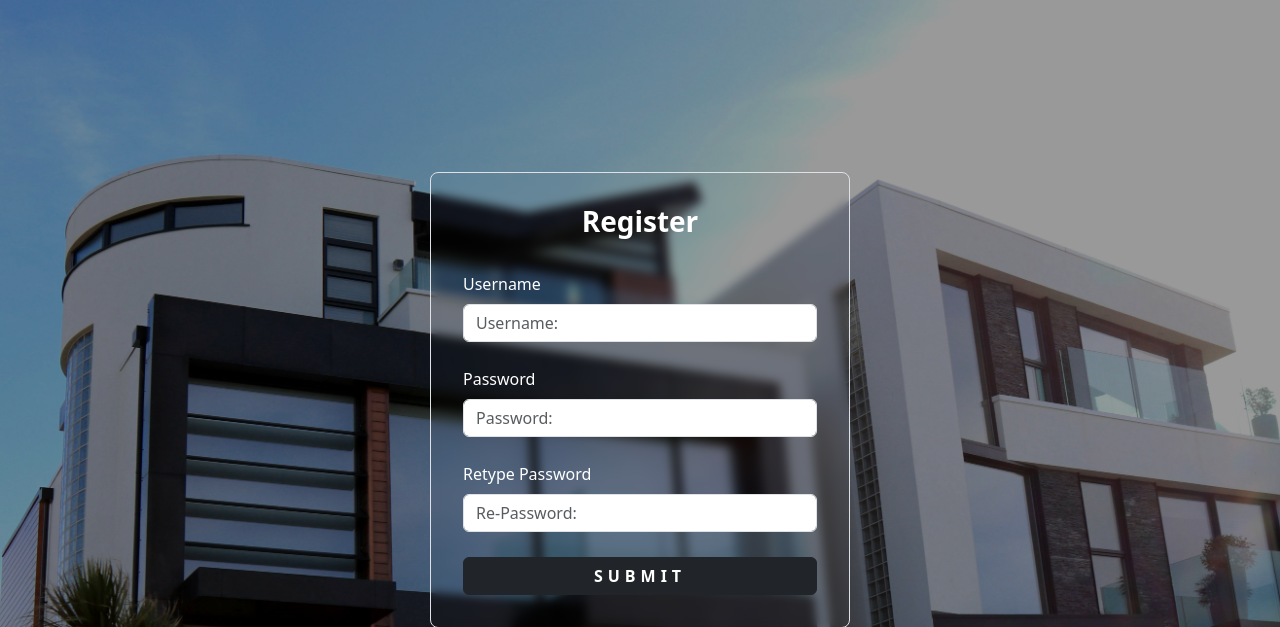
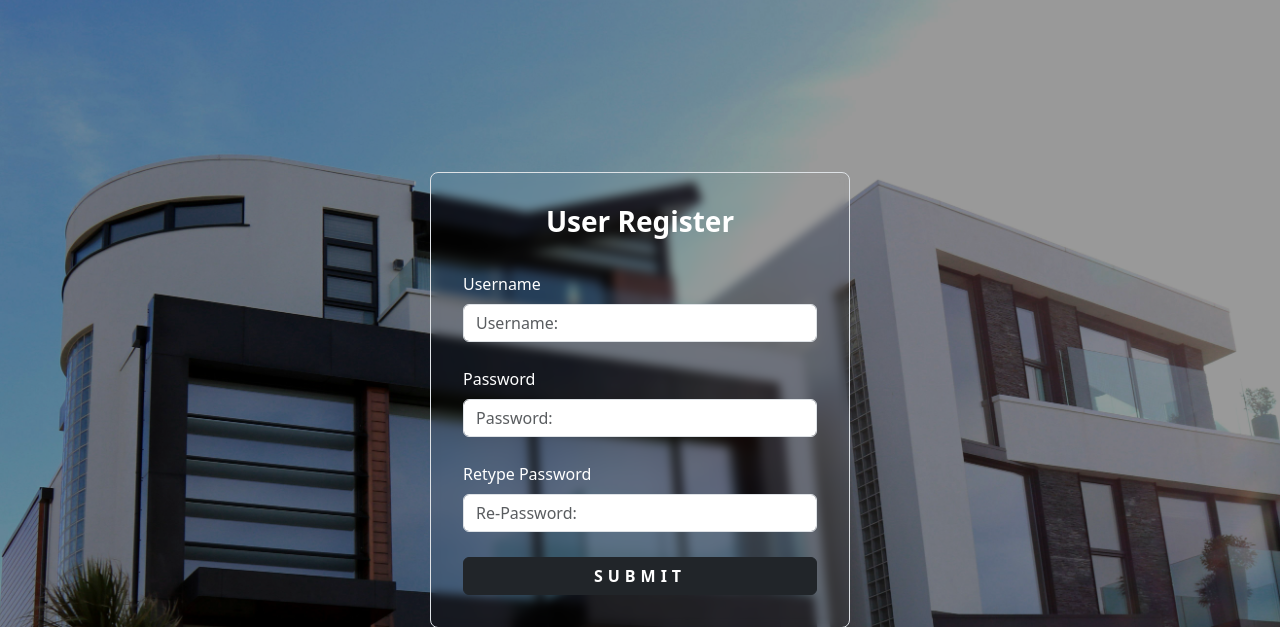
Before and after one commit to Ejxzdevs/Real-Estate-Management-System, a PHP site: page /app/view/registerRegular.php in a window 1280 px wide. Shown: the top 627 px of the page. Run offline with PHP 8.4, Linux system fonts and the light colour scheme; some libraries are stand-ins or nearby versions.

Commit message:
fix form style

```diff
--- a/app/view/registerRegular.php
+++ b/app/view/registerRegular.php
@@ -43,7 +43,7 @@ require_once '../http/helper/csrfHelper.php';
     <div class="h-100 d-flex justify-content-center align-items-center">
             <form action="../http/controller/regularRegisterController.php" method="post" class="border border-radius custom-form rounded-3 ">
                 <div class="d-flex flex-column justify-content-center" style="height:20%">
-                   <h1 class="text-center fw-bold text-white fs-3">Register</h1>
+                   <h1 class="text-center fw-bold text-white fs-3">User Register</h1>
                 </div>
                 <div class="d-flex flex-column justify-content-center" style="height:20%">
                     <input type="hidden" name="csrf_token" value="<?php echo CsrfHelper::generateToken(); ?>">
```
